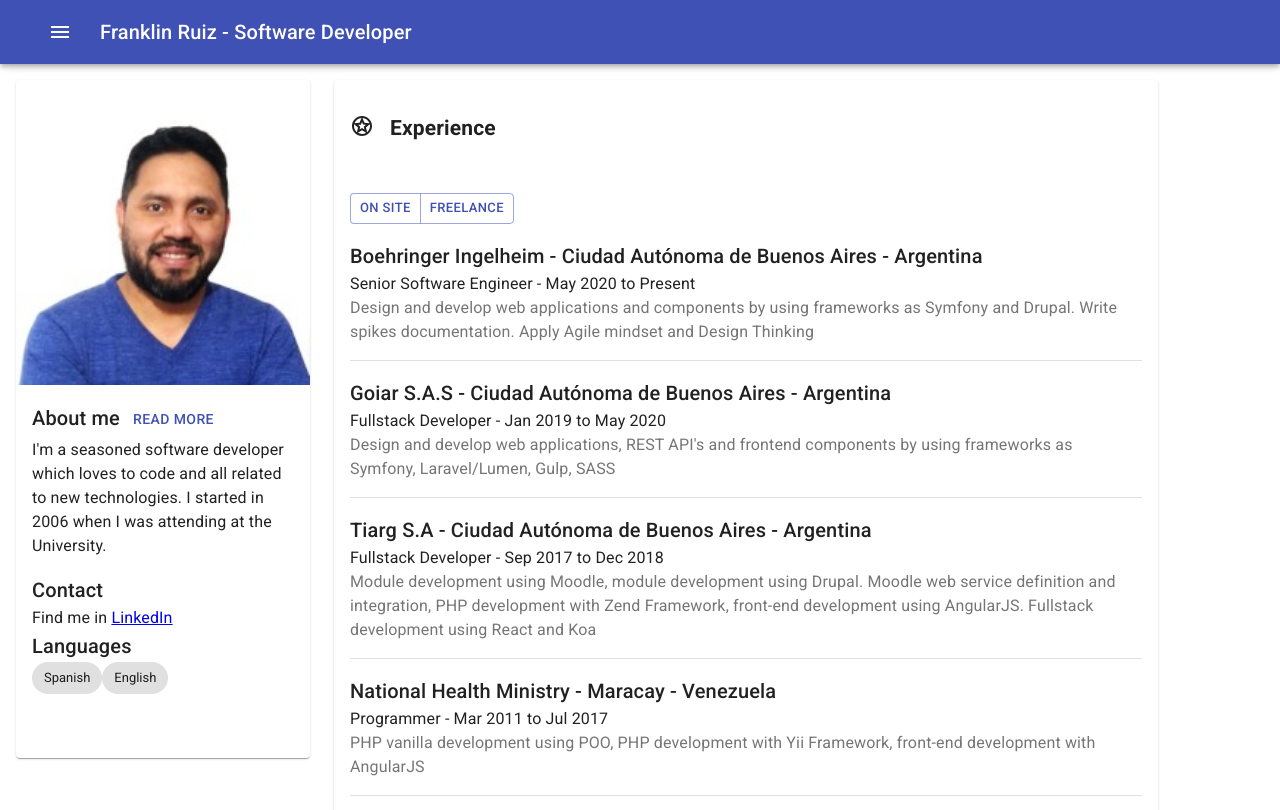
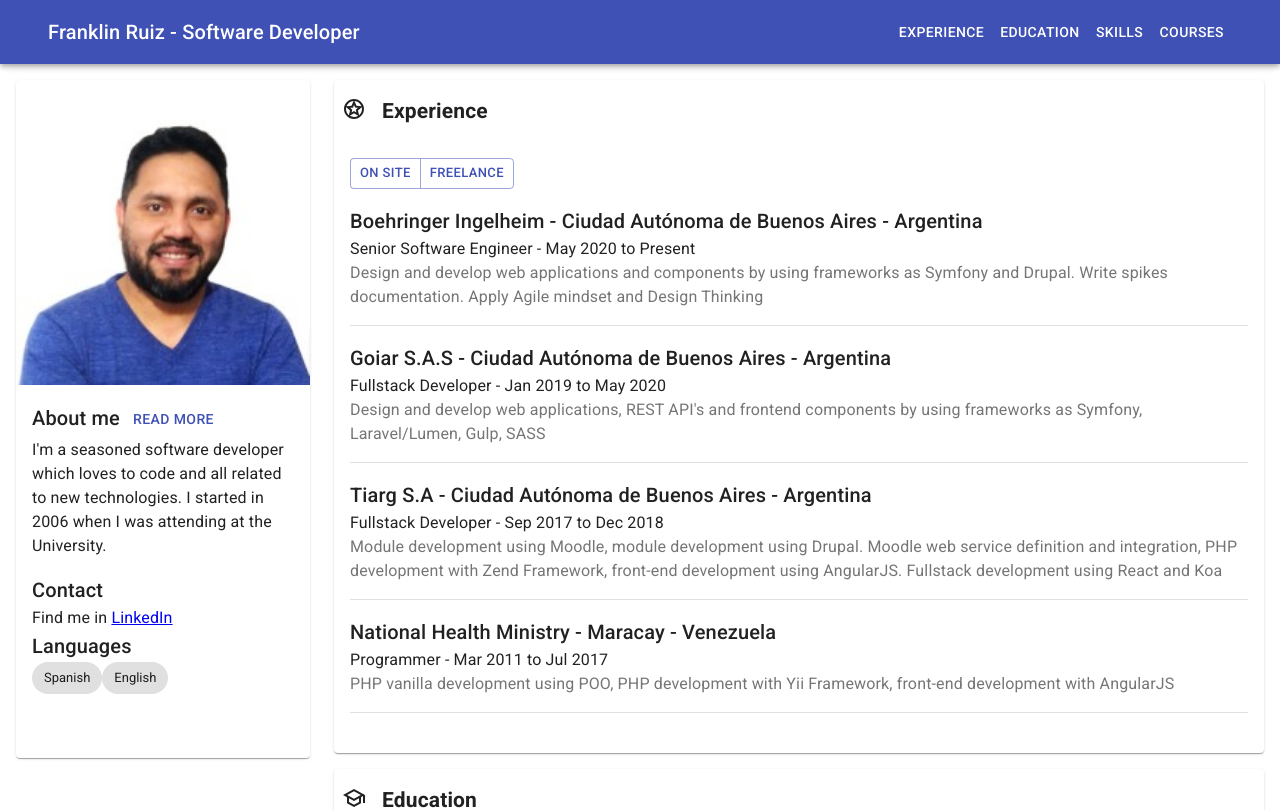
Before and after one commit to franklevel/resume, a React (Create React App) app: page / in a window 1280 px wide. Shown: the top 810 px of the page. Built offline with nearby package versions, Linux system fonts and the light colour scheme.

Commit message:
Add mobile support and navbar

```diff
--- a/src/App.js
+++ b/src/App.js
@@ -1,8 +1,9 @@
-import React from 'react';
+import React, { useRef } from 'react';
 import { Container, Grid, Typography } from '@material-ui/core';
 import Menu from './components/Menu/Menu';
 import Sidebar from './components/Sidebar/Sidebar';
 import SectionList from './components/common/SectionList';
+import Button from '@material-ui/core/Button';
 
 export default function App() {
 	return (
@@ -13,7 +14,7 @@ export default function App() {
 					<Grid item xs={12} md={3}>
 						<Sidebar />
 					</Grid>
-					<Grid item xs={12} md={8}>
+					<Grid item xs={12} md={9}>
 						<SectionList />
 						<Typography align="center" color="textSecondary">
 							Developed with React and Material UI. You don`t need to
--- a/src/components/Menu/Menu.js
+++ b/src/components/Menu/Menu.js
@@ -1,11 +1,20 @@
 import React from 'react';
 import { makeStyles } from '@material-ui/core/styles';
+import clsx from 'clsx';
 import Container from '@material-ui/core/Container';
 import AppBar from '@material-ui/core/AppBar';
 import Toolbar from '@material-ui/core/Toolbar';
 import Typography from '@material-ui/core/Typography';
-import IconButton from '@material-ui/core/IconButton';
-import MenuIcon from '@material-ui/icons/Menu';
+import Button from '@material-ui/core/Button';
+import Hidden from '@material-ui/core/Hidden';
+import { IconButton } from '@material-ui/core';
+import IconMenu from '@material-ui/icons/Menu';
+import Drawer from '@material-ui/core/Drawer';
+import List from '@material-ui/core/List';
+import Divider from '@material-ui/core/Divider';
+import ListItem from '@material-ui/core/ListItem';
+import ListItemIcon from '@material-ui/core/ListItemIcon';
+import ListItemText from '@material-ui/core/ListItemText';
 
 const useStyles = makeStyles((theme) => ({
 	root: {
@@ -17,27 +26,122 @@ const useStyles = makeStyles((theme) => ({
 	title: {
 		flexGrow: 1,
 	},
+	list: {
+		width: 250,
+	},
+	fullList: {
+		width: 'auto',
+	},
 }));
+
+const options = [
+	{ label: 'Experience', value: '1', order: 0 },
+	{ label: 'Education', value: '2', order: 1 },
+	{ label: 'Skills', value: '3', order: 2 },
+	{ label: 'Courses', value: '4', order: 3 },
+	/* { label: 'References', value: '5', order: 4 },
+	{ label: 'Repositories', value: '6', order: 5 }, */
+];
+
+const scrollTo = (elm) => {
+	const obj = document.getElementById(elm);
+	if (!obj.offsetTop) return;
+	window.scroll({ left: 0, top: obj.offsetTop - 80, behavior: 'smooth' });
+};
+
+const MenuOptions = ({ options }) => {
+	return options.map((option, key) => (
+		<Button
+			key={key}
+			color="inherit"
+			value={option.value}
+			onClick={() => scrollTo(option.label.toLowerCase())}
+		>
+			{option.label}
+		</Button>
+	));
+};
 
 export default function Menu() {
 	const classes = useStyles();
+
+	const [state, setState] = React.useState({
+		top: false,
+		left: false,
+		bottom: false,
+		right: false,
+	});
+
+	const [option, setOption] = React.useState();
+
+	const toggleDrawer = (anchor, open) => (event) => {
+		if (
+			event.type === 'keydown' &&
+			(event.key === 'Tab' || event.key === 'Shift')
+		) {
+			return;
+		}
+
+		setState({ ...state, [anchor]: open });
+	};
+
+	const list = (anchor) => (
+		<div
+			className={clsx(classes.list, {
+				[classes.fullList]: anchor === 'top' || anchor === 'bottom',
+			})}
+			role="presentation"
+			onClick={toggleDrawer(anchor, false)}
+			onKeyDown={toggleDrawer(anchor, false)}
+		>
+			<List>
+				{options.map((item, index) => (
+					<ListItem
+						button
+						key={index}
+						onClick={() => scrollTo(item.label.toLowerCase())}
+					>
+						<ListItemText primary={item.label} />
+					</ListItem>
+				))}
+			</List>
+			<Divider />
+		</div>
+	);
+
 	return (
+		<React.Fragment>
+			<Drawer
+				anchor={'left'}
+				open={state['left']}
+				onClose={toggleDrawer('left', false)}
+			>
+				{list('left')}
+			</Drawer>
 			<AppBar position="sticky">
 				<Container>
 					<Toolbar>
+						<Hidden lgUp>
 							<IconButton
 								edge="start"
 								className={classes.menuButton}
 								color="inherit"
 								aria-label="menu"
+								onClick={toggleDrawer('left', true)}
 							>
-						<MenuIcon />
+								<IconMenu />
 							</IconButton>
+						</Hidden>
 						<Typography variant="h6" className={classes.title}>
-						Franklin Ruiz - Software Developer
+							Franklin Ruiz
+							<Hidden smDown> - Software Developer</Hidden>
 						</Typography>
+						<Hidden smDown>
+							<MenuOptions options={options} />
+						</Hidden>
 					</Toolbar>
 				</Container>
 			</AppBar>
+		</React.Fragment>
 	);
 }
--- /dev/null
+++ b/src/components/References/References.js
@@ -0,0 +1,38 @@
+import React from 'react';
+import { makeStyles } from '@material-ui/core/styles';
+import Typography from '@material-ui/core/Typography';
+import Divider from '@material-ui/core/Divider';
+import data from '../../data/References.json';
+
+const useStyles = makeStyles((theme) => ({
+	root: {
+		flexGrow: 1,
+	},
+	menuButton: {
+		marginRight: theme.spacing(2),
+	},
+	title: {
+		flexGrow: 1,
+	},
+	divider: {
+		marginTop: '1rem',
+		marginBottom: '1rem',
+	},
+}));
+
+export default function References() {
+	const classes = useStyles();
+	return (
+		<>
+			{data &&
+				data.map((elm, key) => (
+					<React.Fragment key={key}>
+						<Typography variant="h6">{elm.name}</Typography>
+						{key < data.length - 1 ? (
+							<Divider className={classes.divider} />
+						) : null}
+					</React.Fragment>
+				))}
+		</>
+	);
+}
--- a/src/components/common/Section.js
+++ b/src/components/common/Section.js
@@ -1,16 +1,39 @@
 import React from 'react';
+import { makeStyles } from '@material-ui/core/styles';
 import { Card, CardHeader, CardContent } from '@material-ui/core';
 
+const useStyles = makeStyles((theme) => ({
+	root: {
+		flexGrow: 1,
+		padding: '0.5rem',
+	},
+	menuButton: {
+		marginRight: theme.spacing(2),
+	},
+	title: {
+		flexGrow: 1,
+	},
+	header: {
+		marginTop: '0.5rem',
+		marginBottom: '0.5rem',
+	},
+}));
+
 const Section = ({ component, data }) => {
+	const classes = useStyles();
 	return (
+		<React.Fragment>
+			<a href="#" id={data.alias.toLowerCase()} />
 			<Card style={{ marginBottom: '1rem' }}>
 				<CardHeader
 					avatar={data.icon}
-				title={<h2>{data.title}</h2>}
+					title={<h2 className={classes.header}>{data.title}</h2>}
 					subheader={data.subhead}
+					className={classes.root}
 				/>
 				<CardContent>{component}</CardContent>
 			</Card>
+		</React.Fragment>
 	);
 };
 
--- a/src/components/common/SectionList.js
+++ b/src/components/common/SectionList.js
@@ -4,13 +4,15 @@ import Section from './Section';
 import Experience from '../Experience/Experience';
 import Education from '../Education/Education.js';
 import Skills from '../Skills/Skills.js';
-import Portfolio from '../Portfolio/Portfolio.js';
 import Courses from '../Courses/Courses.js';
+import References from '../References/References';
 import {
+	AccountTreeOutlined,
 	AssignmentIndOutlined,
 	AssignmentTurnedInOutlined,
 	SchoolOutlined,
 	StarsOutlined,
+	SupervisorAccountOutlined,
 } from '@material-ui/icons';
 
 const useStyles = makeStyles((theme) => ({
@@ -33,7 +35,7 @@ const data = [
 		component: <Experience />,
 		data: {
 			title: 'Experience',
-			subhead: null,
+			alias: 'experience',
 			icon: <StarsOutlined />,
 		},
 	},
@@ -41,7 +43,7 @@ const data = [
 		component: <Education />,
 		data: {
 			title: 'Education',
-			subhead: null,
+			alias: 'education',
 			icon: <SchoolOutlined />,
 		},
 	},
@@ -49,7 +51,7 @@ const data = [
 		component: <Skills />,
 		data: {
 			title: 'Skills & Seniority',
-			subhead: null,
+			alias: 'skills',
 			icon: <AssignmentTurnedInOutlined />,
 		},
 	},
@@ -57,10 +59,26 @@ const data = [
 		component: <Courses />,
 		data: {
 			title: 'Courses & Certifications',
-			subhead: null,
+			alias: 'courses',
 			icon: <AssignmentIndOutlined />,
 		},
 	},
+	/* {
+		component: <References />,
+		data: {
+			title: 'References',
+			alias: 'references',
+			icon: <SupervisorAccountOutlined />,
+		},
+	},
+	{
+		component: <Courses />,
+		data: {
+			title: 'Repositories',
+			alias: 'repositories',
+			icon: <AccountTreeOutlined />,
+		},
+	}, */
 ];
 
 export default function SectionData() {
--- a/src/data/Courses.json
+++ b/src/data/Courses.json
@@ -11,7 +11,7 @@
 	{
 		"id": 1,
 		"label": "Let's start with Javascript",
-		"description": "Un curso introductorio desde 0 para quienes desean aprender o comprender mejor JavaScript.Este curso incluye resumenes, ejercicios constantes y workshops para que el alumno domine los conceptos basicos del lenguaje.Los conocimientos aprendidos en este curso, son indispensables para comprender mejor otros cursos y temas complejos de javascript tales como Jquery, AngularJS, NodeJS, Sencha, PhoneGap o las nuevas API's de HTML5",
+		"description": "An introducing course from scratch for who wish to learn and dive into Javascript. This course includes summaries, exercises and workshops.",
 		"place": "Udemy",
 		"website": "https://www.udemy.com",
 		"url": "https://www.udemy.com/certificate/UC-V9PRLTRG/",
@@ -19,8 +19,8 @@
 	},
 	{
 		"id": 2,
-		"label": "Cómo Programar para Emprendedores",
-		"description": "En Cómo Programar para Emprendedores - HTML y CSS veremos lo básico de desarrollo web, cómo crear la estructura de un sitio web y su contenido con HTML, y cómo darle una buena apariencia con CSS.",
+		"label": "How to code for entrepeneurs",
+		"description": "Basic concepts about HTML and CSS, we going to see how to create our first website by using those technologies and how to give a good look and feel using CSS.",
 		"place": "Udemy",
 		"website": "https://www.udemy.com",
 		"url": "https://www.udemy.com/certificate/UC-9ME2GMDN/",
@@ -29,7 +29,7 @@
 	{
 		"id": 3,
 		"label": "React Basic in Just One Hour",
-		"description": "React basis course",
+		"description": "This short course will cover basic and core concepts that you need to know to get up and running with ReactJS.React JS is a Javascript library for building user interfaces. It's flexible, fast, easy to learn and fun to work with. ReactJS is designed to make the process of building modular, reusable user interface components simple and intuitive.",
 		"place": "Udemy",
 		"website": "https://www.udemy.com",
 		"url": "https://www.udemy.com/certificate/UC-IJ0C1VIC/",
--- /dev/null
+++ b/src/data/References.json
@@ -0,0 +1,17 @@
+[
+	{
+		"id": 0,
+		"name": "Juan Carlos Martinez",
+		"linkedIn": "https://www.linkedin.com/juan-carlos-martinez"
+	},
+	{
+		"id": 0,
+		"name": "Juan Carlos Martinez",
+		"linkedIn": "https://www.linkedin.com/juan-carlos-martinez"
+	},
+	{
+		"id": 0,
+		"name": "Juan Carlos Martinez",
+		"linkedIn": "https://www.linkedin.com/juan-carlos-martinez"
+	}
+]
```
Also changed, not shown: src/components/Repositories/Respositories.js (added). Lines whose indentation alone changed are shown as unchanged.
